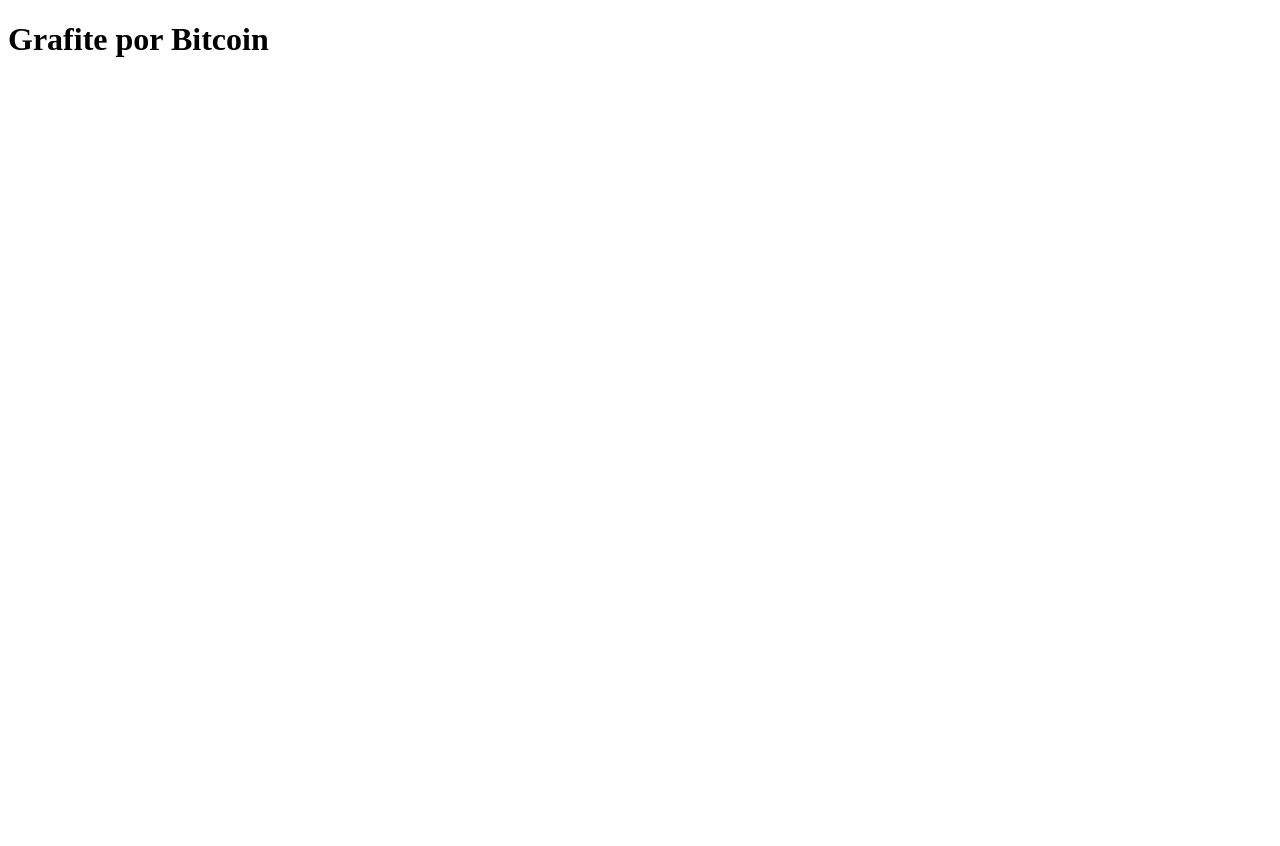
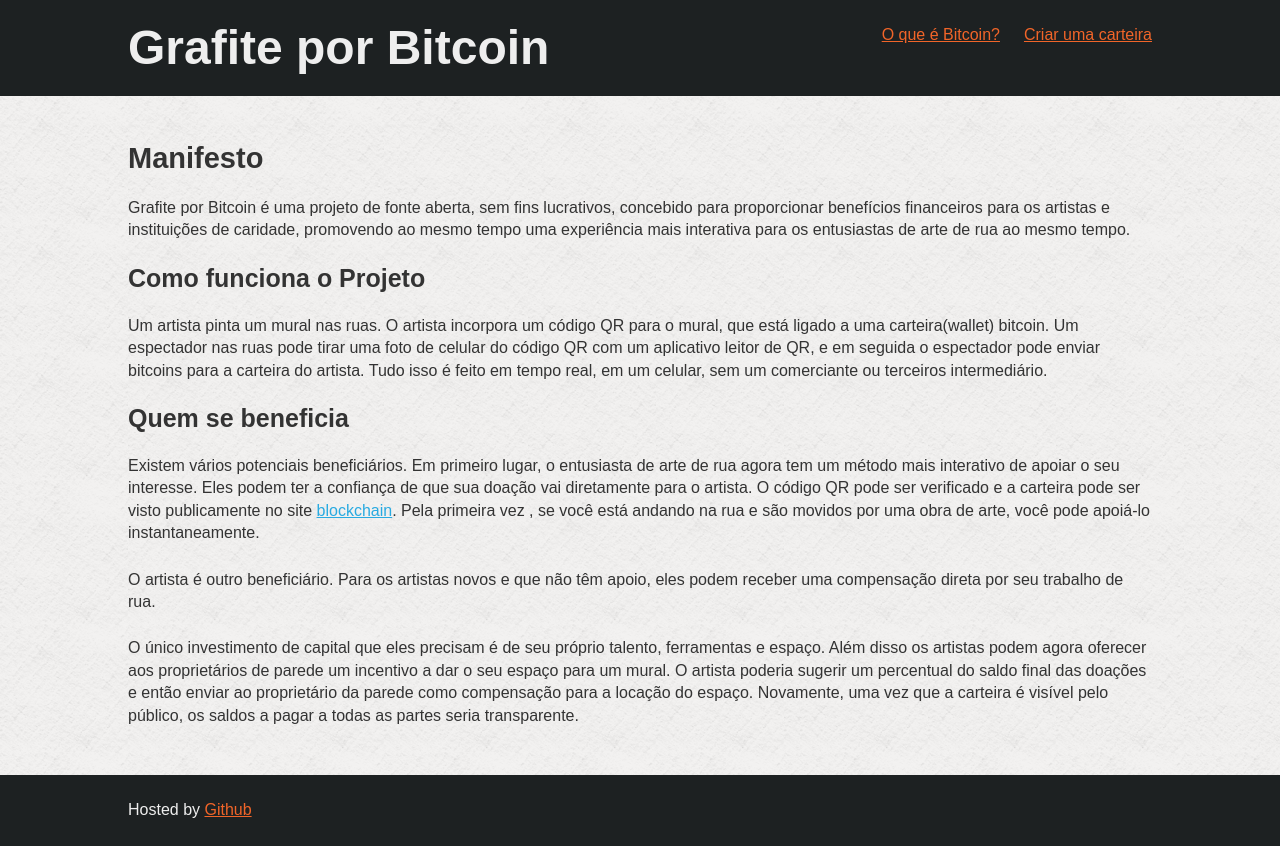
Before and after one commit to grafiteporbitcoin/grafiteporbitcoin.github.io, a plain HTML site: page index.html in a window 1280 px wide. Before the commit the page ends 800 px from the top, so only its background shows below. Drawn offline with Linux system fonts and the light colour scheme.

Commit message:
ajusts layout

```diff
--- a/index.html
+++ b/index.html
@@ -3,9 +3,196 @@
 <head>
 	<meta charset="UTF-8">
 	<title>Grafite por Bitcoin</title>
+    <style type="text/css">
+        .cf:after{
+            content:"";
+            display:table;
+            clear:both;
+        }
+
+        * {
+            margin: 0;
+            padding: 0;
+        }
+
+        body {
+            background-color: #1d2122;
+            color: #eee;
+            font-size: 16px;
+            font-family: Arial, sans-serif;
+            line-height: 1.4em;
+        }
+
+        body a {
+            color: #f16529;
+        }
+
+        h1,
+        h2,
+        h3,
+        h4,
+        h5,
+        h6 {
+            margin-bottom: 24px;
+        }
+
+        h1,.alpha{
+            font-size: 48px;
+            line-height: 1;
+        }
+        h2,.beta{
+            font-size: 41px;
+            line-height: 1;
+        }
+        h3,.gamma{
+            font-size: 29px;
+            line-height: 1;
+        }
+        h4,.delta{
+            font-size: 25px;
+            line-height: 1;
+        }
+        h5,.epsilon{
+            font-size: 18px;
+            line-height: 1;
+        }
+        h6,.zeta{
+            font-size: 16px;
+            line-height: 1;
+        }
+
+        p {
+            margin-bottom: 24px;
+        }
+
+        .wrapper {
+            margin: 0 auto;
+            width: 80%;
+        }
+
+        .wrapper > :last-child {
+            margin-bottom: 0;
+        }
+
+        .head {
+            padding: 24px 0;
+        }
+
+        .head__nav {
+            float: right;
+            list-style: none;
+            margin-left: 0;
+        }
+
+        .head__nav > li {
+            float: left;
+            padding: 0 12px;
+        }
+
+        .head__nav > li:first-child {
+            padding-left: 0;
+        }
+
+        .head__nav > li:last-child {
+            padding-right: 0;
+        }
+
+        .head__nav > li > a {
+        }
+
+        .logo {
+            float: left;
+            margin-bottom: 0;
+        }
+
+        .main {
+            background: url('white_wall.png') repeat;
+            color: #333;
+            padding: 48px 0;
+        }
+
+        .main a {
+            color: #28aae1;
+        }
+
+        .foot {
+            padding: 24px 0;
+        }
+    </style>
 </head>
 <body>
-	<h1>Grafite por Bitcoin</h1>
+    <!-- .head -->
+    <header class="head">
+        <!-- .wrapper -->
+        <div class="wrapper cf">
+            <!-- .logo -->
+            <h1 class="logo">
+                Grafite por Bitcoin
+            </h1>
+            <!-- /.logo -->
 
+            <!-- .head__nav -->
+            <ul class="head__nav cf">
+                <li>
+                    <a href="http://pt.wikipedia.org/wiki/Bitcoin">O que é Bitcoin?</a>
+                </li>
+
+                <li>
+                    <a href="https://blockchain.info/pt/wallet/">Criar uma carteira</a>
+                </li>
+            </ul>
+            <!-- /.head__nav -->
+        </div>
+        <!-- /.wrapper -->
+    </header>
+    <!-- /.head -->
+
+    <!-- .main -->
+    <div class="main">
+        <!-- .wrapper -->
+        <div class="wrapper">
+            <h2 class="gamma">Manifesto</h2>
+
+            <p>
+                Grafite por Bitcoin é uma projeto de fonte aberta, sem fins lucrativos, concebido para proporcionar benefícios financeiros para os artistas e instituições de caridade, promovendo ao mesmo tempo uma experiência mais interativa para os entusiastas de arte de rua ao mesmo tempo.
+            </p>
+
+            <h2 class="delta">
+                Como funciona o Projeto
+            </h2>
+
+            <p>
+                Um artista pinta um mural nas ruas. O artista incorpora um código QR para o mural, que está ligado a uma carteira(wallet) bitcoin. Um espectador nas ruas pode tirar uma foto de celular do código QR com um aplicativo leitor de QR, e em seguida o espectador pode enviar bitcoins para a carteira do artista. Tudo isso é feito em tempo real, em um celular, sem um comerciante ou terceiros intermediário.
+            </p>
+
+            <h2 class="delta">
+                Quem se beneficia
+            </h2>
+
+            <p>
+                Existem vários potenciais beneficiários. Em primeiro lugar, o entusiasta de arte de rua agora tem um método mais interativo de apoiar o seu interesse. Eles podem ter a confiança de que sua doação vai diretamente para o artista. O código QR pode ser verificado e a carteira pode ser visto publicamente no site <a href="http://www.blockchain.info/">blockchain</a>. Pela primeira vez , se você está andando na rua e são movidos por uma obra de arte, você pode apoiá-lo instantaneamente.
+            </p>
+
+            <p>
+                O artista é outro beneficiário. Para os artistas novos e que não têm apoio, eles podem receber uma compensação direta por seu trabalho de rua.
+            </p>
+
+            <p>
+                O único investimento de capital que eles precisam é de seu próprio talento, ferramentas e espaço. Além disso os artistas podem agora oferecer aos proprietários de parede um incentivo a dar o seu espaço para um mural. O artista poderia sugerir um percentual do saldo final das doações e então enviar ao proprietário da parede como compensação para a locação do espaço. Novamente, uma vez que a carteira é visível pelo público, os saldos a pagar a todas as partes seria transparente.
+            </p>
+        </div>
+        <!-- /.wrapper -->
+    </div>
+    <!-- /.main -->
+
+    <!-- .foot -->
+    <footer class="foot">
+        <!-- .wrapper -->
+        <div class="wrapper">
+            Hosted by <a href="https://github.com/grafiteporbitcoin/grafiteporbitcoin.github.io">Github</a>
+        </div>
+        <!-- /.wrapper -->
+    </footer>
+    <!-- /.foot -->
 </body>
 </html>
```
Also changed, not shown: white_wall.png (added).
